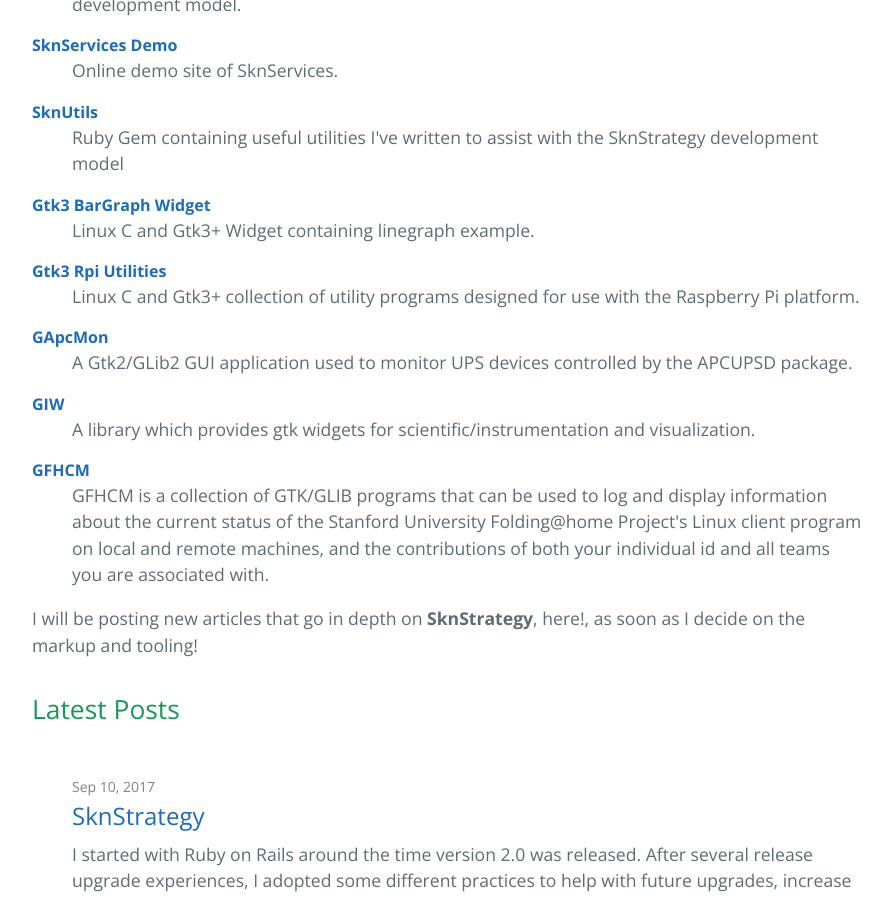
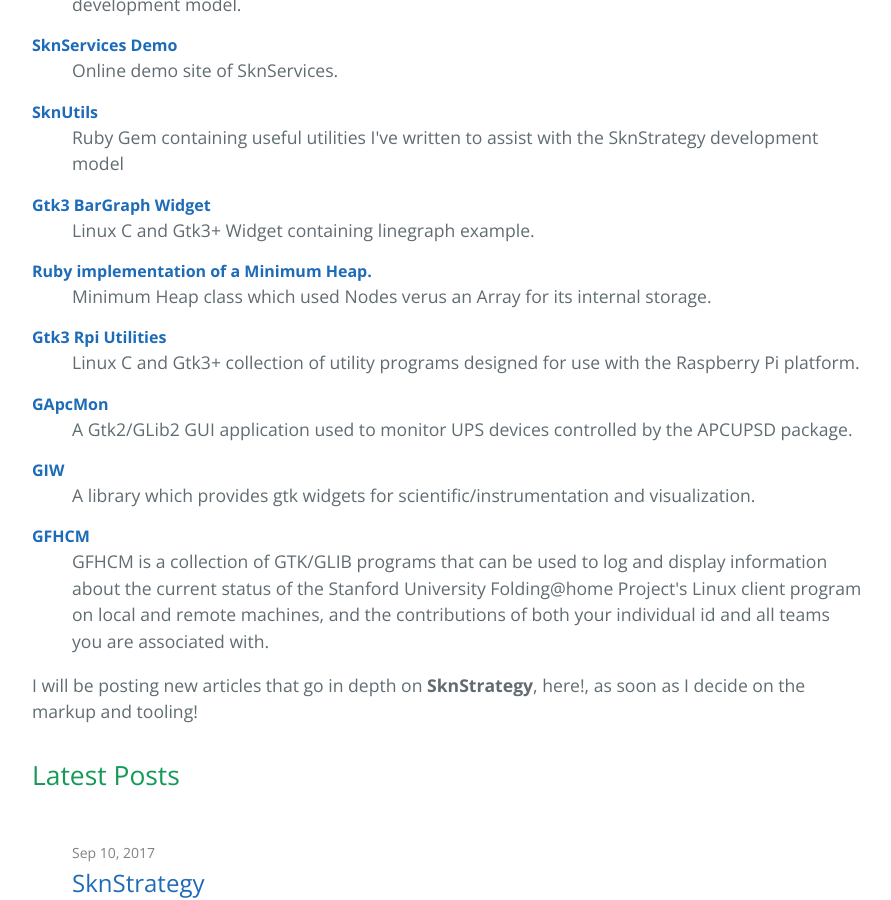
Before and after one commit to skoona/skoona.github.io, a Jekyll site: the page built from index.html, in a window 1280 px wide and 900 px high, scrolled down 925 px. Shown: the whole window, without its empty margins (192-1083 px from the left). Built offline with Jekyll 4.4.1, drawn with Linux system fonts in a browser that asks for light colours; comment, search, counter and statistics services are not loaded.

Commit message:
Adding MinimalHeap gem
Classic Algorithms: Minimum Heap

```diff
--- a/index.html
+++ b/index.html
@@ -31,6 +31,8 @@
 	<dd>Ruby Gem containing useful utilities I've written to assist with the SknStrategy development model</dt>
 	<dt><a href="https://skoona.github.io/glinegraph-cairo/">Gtk3 BarGraph Widget</a></dt>
 	<dd>Linux C and Gtk3+ Widget containing linegraph example.</dd>
+<dt><a href="https://skoona.github.io/minimum_heap/">Ruby implementation of a Minimum Heap.</a></dt>
+<dd>Minimum Heap class which used Nodes verus an Array for its internal storage.</dd>
 	<dt><a href="https://skoona.github.io/skn_rpi-display-services/">Gtk3 Rpi Utilities</a></dt>
 	<dd>Linux C and Gtk3+ collection of utility programs designed for use with the Raspberry Pi platform.</dd>
 	<dt><a href="http://gapcmon.sourceforge.net">GApcMon</a></dt>
```
